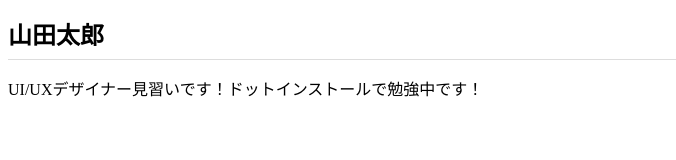
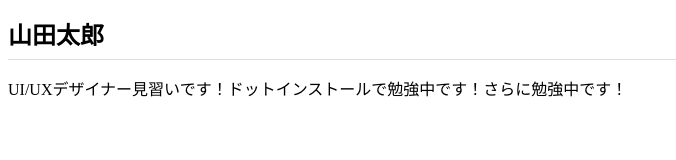
Before and after one commit to hibitakko0921/hibitako.github.io, a plain HTML site: page index.html in a window 1280 px wide. Shown: the whole page, without its empty margins (0-676 px from the left). Drawn offline with Linux system fonts and the light colour scheme.

Commit message:
Add files via upload

```diff
--- a/index.html
+++ b/index.html
@@ -7,6 +7,6 @@
 </head>
 <body>
   <h1>山田太郎</h1>
-  <p>UI/UXデザイナー見習いです！ドットインストールで勉強中です！</p>
+  <p>UI/UXデザイナー見習いです！ドットインストールで勉強中です！さらに勉強中です！</p>
 </body>
 </html>
```
